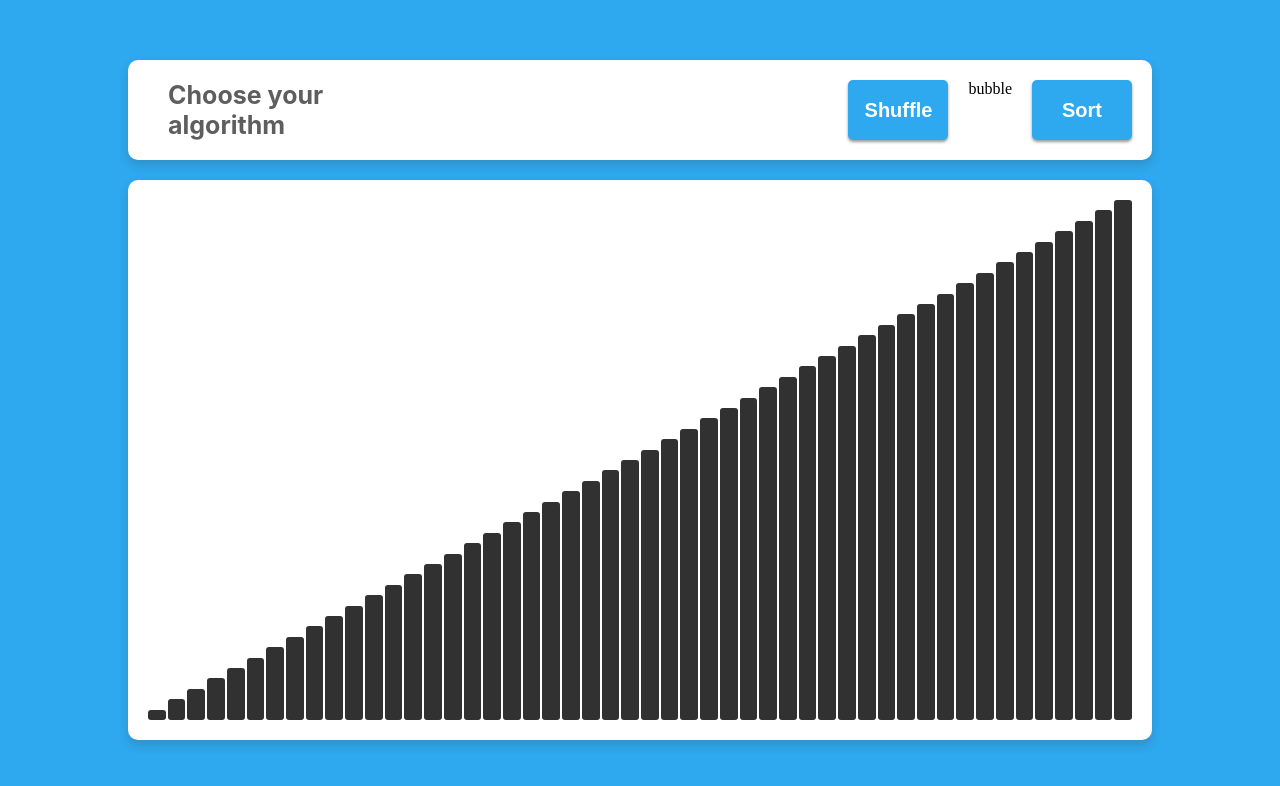
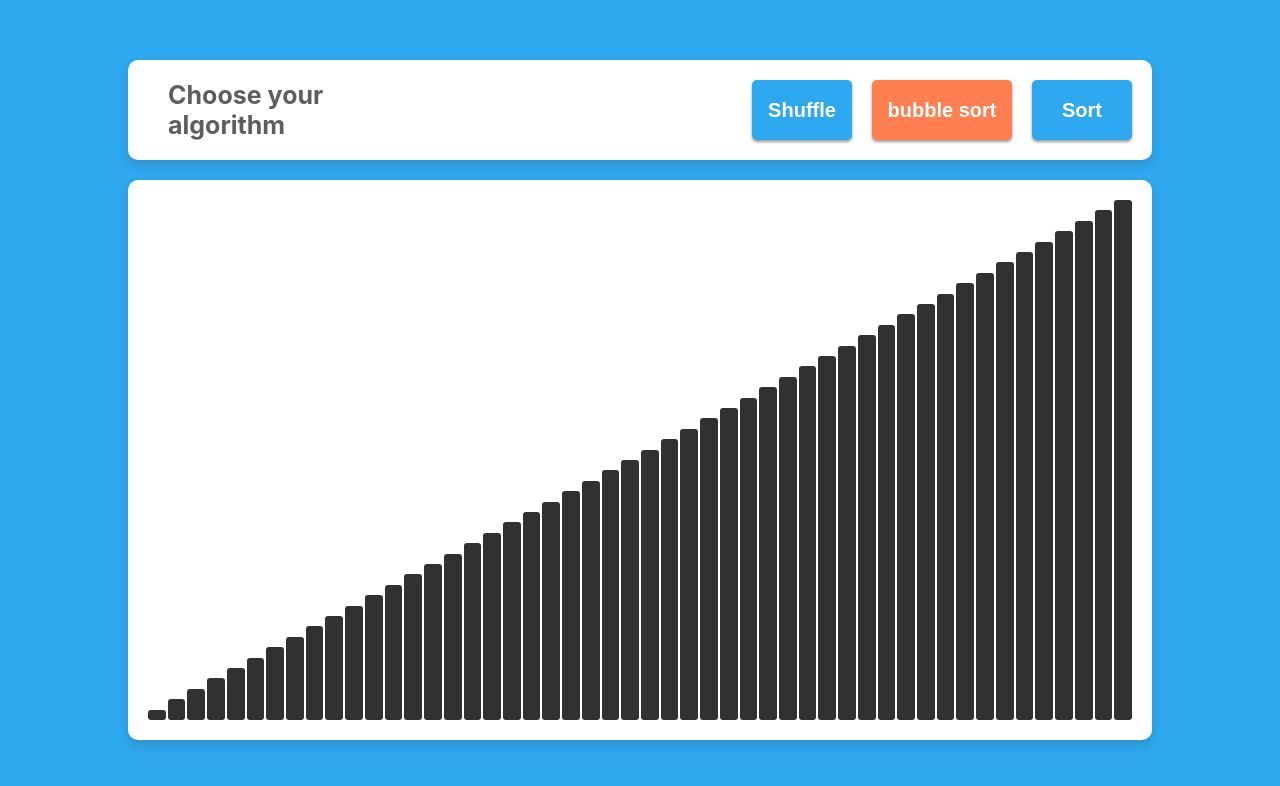
Before and after one commit to rudensergey/algo-visualiser, a React app: page / in a window 1280 px wide. Shown: the top 786 px of the page. Built offline with nearby package versions, Linux system fonts and the light colour scheme.

Commit message:
extend the dropdown component

```diff
--- a/src/components/dropdown/Dropdown.tsx
+++ b/src/components/dropdown/Dropdown.tsx
@@ -11,22 +11,34 @@ import { getUniqueId } from "../../utils/common";
 
 // Style
 import "./style.css";
+import { SUPPORTED_ALGORITMS } from "../visualiser/types";
 
 export const Dropdown: TDropdown = ({ list, classNames, onChange }) => {
-  const id = getUniqueId();
+  const [id, dropdownId] = getUniqueId();
+  const [algorithm, setAlgorithm] = React.useState(list[0]);
+  const [hidden, setHidedStatus] = React.useState(true);
 
-  const showList = () => {};
-
-  const hideList = () => {};
+  const showList = () => setHidedStatus(false);
+  const hideList = () => setHidedStatus(true);
+  const setValue = (value: SUPPORTED_ALGORITMS) => () => setAlgorithm(value);
 
   return (
-    <div
-      className={classNames}
-      id={id}
-      onMouseOver={showList}
-      onMouseLeave={hideList}
-    >
-      {list[0]}
-    </div>
+    <>
+      <button
+        id={id}
+        className={"dropdown__button" + ` ${classNames}`}
+        onMouseOver={showList}
+        onMouseLeave={hideList}
+      >
+        {algorithm + " sort"}
+      </button>
+      {!hidden && (
+        <ul id={dropdownId} className={"dropdown__list"}>
+          {list.map((value) => (
+            <li onClick={setValue(value)}>{`${value} sort`}</li>
+          ))}
+        </ul>
+      )}
+    </>
   );
 };
--- a/src/components/dropdown/style.css
+++ b/src/components/dropdown/style.css
@@ -0,0 +1,3 @@
+.dropdown__list {
+  position: absolute;
+}
--- a/src/components/visualiser/Visualiser.tsx
+++ b/src/components/visualiser/Visualiser.tsx
@@ -191,6 +191,7 @@ export class Visualiser extends React.Component {
             Shuffle
           </Button>
           <Dropdown
+            classNames="visualiser__dropdown"
             onChange={this.changeAlgorithm}
             list={Object.values(SUPPORTED_ALGORITMS)}
           ></Dropdown>
--- a/src/components/visualiser/style.css
+++ b/src/components/visualiser/style.css
@@ -77,6 +77,21 @@
   cursor: pointer;
 }
 
+.visualiser__dropdown {
+  flex-basis: 140px;
+  background-color: coral;
+  border: 0;
+  border-radius: 5px;
+  box-shadow: 0px 2px 3px var(--mid-shadow);
+
+  color: white;
+  font-size: 20px;
+  font-weight: bold;
+
+  transition: all;
+  transition-duration: 0.2s;
+}
+
 .visualiser__button:hover {
   background-color: rgb(37, 140, 201);
 }
--- a/src/utils/common.tsx
+++ b/src/utils/common.tsx
@@ -3,5 +3,5 @@ export const wait = (time: number) =>
 
 export const getUniqueId = (function () {
   let id = 1;
-  return () => `id${id++}`;
+  return () => [`id${id++}`, `id${id++}-dropdown`];
 })();
```
